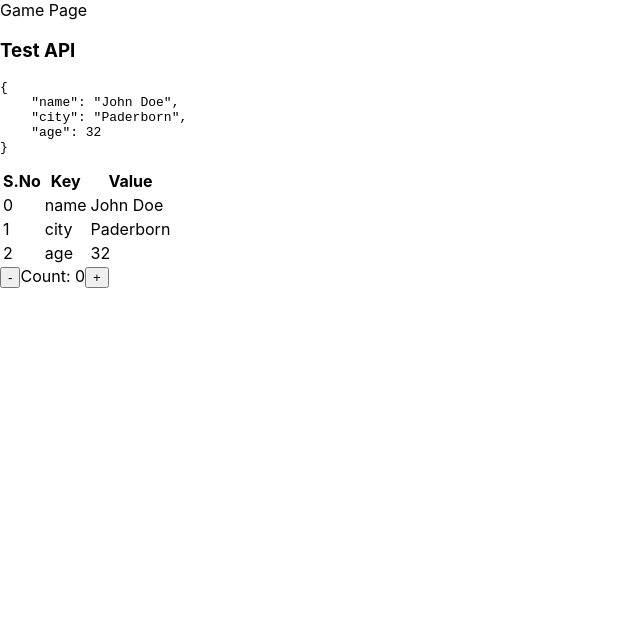
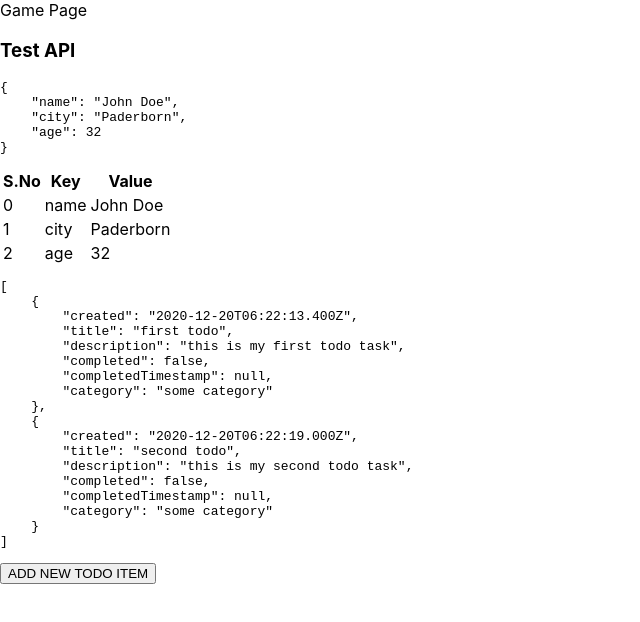
Before and after one commit to avimehenwal/r-webapps, a Next.js app in the folder next-todo-app/: page /game in a window 1280 px wide. Shown: the top 622 px of the page, without its empty margins (0-640 px from the left). Built offline with nearby package versions, Linux system fonts and the light colour scheme.

Commit message:
feat(react): useReducer Hook in multiple components

```diff
--- a/next-todo-app/component/testAPI/testAPI.tsx
+++ b/next-todo-app/component/testAPI/testAPI.tsx
@@ -2,23 +2,19 @@
 import React, { useState, useEffect, useReducer, FunctionComponent } from 'react';
 import axios from 'axios';
 import styles from '../styles/TestApi.module.css'
-
-
-const initialState = {count: 0};
-
-function reducerFn(state, action) {
-  switch (action.type) {
-    case 'increment':
-      return {count: state.count + 1};
-    case 'decrement':
-      return {count: state.count - 1};
-    default:
-      throw new Error();
-  }
-}
+import { initialState, todoAppReducerFn } from '../../store/todoAppStore'
 
 const TestApi = () => {
   const [data, setData] = useState({})
+  const [todoItem, setTodoItem] = useState({
+    created: new Date(),
+    title: 'third todo',
+    description: 'Third todo task',
+    completed: false,
+    completedTimestamp: null,
+    category: 'some category'
+  })
+
   const url = 'http://localhost:3000/api/hello'
 
   useEffect(() => {
@@ -29,7 +25,7 @@ const TestApi = () => {
     fetchData();
   }, [])
 
-  const [state, dispatch] = useReducer(reducerFn, initialState);
+  const [todoAppStore, dispatch] = useReducer(todoAppReducerFn, initialState);
 
   return (
     <>
@@ -40,11 +36,14 @@ const TestApi = () => {
         </pre>
 
         <table>
+          <thead>
             <tr>
               <th>S.No</th>
               <th>Key</th>
               <th>Value</th>
             </tr>
+          </thead>
+          <tbody>
             {Object.entries(data).map(([key, value], index) =>
             <tr key={key}>
               <td>{index}</td>
@@ -52,16 +51,27 @@ const TestApi = () => {
               <td>{value}</td>
             </tr>
             )}
+          </tbody>
         </table>
 
       <div>
-        <button onClick={() => dispatch({type: 'decrement'})}>-</button>
-        Count: {state.count}
-        <button onClick={() => dispatch({type: 'increment'})}>+</button>
+        <pre>
+          {JSON.stringify(todoAppStore.todoApp, null, 4)}
+        </pre>
       </div>
+      <button
+        type="button"
+        onClick={() => dispatch({type: 'CREATE_TODO', payload: todoItem})}
+      >
+        ADD NEW TODO ITEM
+      </button>
       </div>
     </>
   )
 }
 
+/* <button onClick={() => dispatch({type: 'decrement'})}>-</button>
+Count: {state.count}
+<button onClick={() => dispatch({type: 'increment'})}>+</button> */
+
 export default TestApi
--- /dev/null
+++ b/next-todo-app/store/todoAppStore.ts
@@ -0,0 +1,75 @@
+/*
+* todoApp Global Store
+* with its reducer Function
+*
+* Example of context reducer to use across multiple components
+* https://stackoverflow.com/questions/55301495/issues-with-usereducer-not-synchronously-updating-the-state
+*
+* Use spread operator when returning from reducer, just using object reference will not do
+*/
+
+// popullated by API call
+// Task Categories
+export const initialState = {
+  fetchTimestamp: new Date(1608445333000),
+  count: 2,
+  todoApp: [
+    {
+      created: new Date(1608445333400),
+      title: 'first todo',
+      description: 'this is my first todo task',
+      completed: false,
+      completedTimestamp: null,
+      category: 'some category'
+    },
+    {
+      created: new Date(1608445339000),
+      title: 'second todo',
+      description: 'this is my second todo task',
+      completed: false,
+      completedTimestamp: null,
+      category: 'some category'
+    }
+  ]
+};
+
+// CRUD Operations
+export function todoAppReducerFn(todoAppStore, action) {
+  switch (action.type) {
+    case 'CREATE_TODO':
+      return createTodoItem(todoAppStore, action.payload)
+    case 'decrement':
+      return { count: todoAppStore.count - 1 };
+    default:
+      throw new Error();
+  }
+}
+
+const createTodoItem = (todoAppStore, item) => {
+  const newCount = todoAppStore.todoApp.push(item)
+  todoAppStore.count = newCount
+  // send update to server to update
+  // set state loading
+  // console.dir(todoAppStore);
+  return { ...todoAppStore }
+}
+
+export function init(initialCount) {
+  return { count: initialCount }
+}
+
+
+export function reducer(state, action) {
+  switch (action.type) {
+    case 'increment':
+      state.count = state.count + 1
+      return { ...state }
+    case 'decrement':
+      state.count = --state.count
+      return { ...state }
+    case 'reset':
+      return initialState;
+    default:
+      throw new Error();
+  }
+}
```
Also changed, not shown: next-todo-app/pages/reducer.tsx (added, +37 -0 lines). Lines whose indentation alone changed are shown as unchanged.
